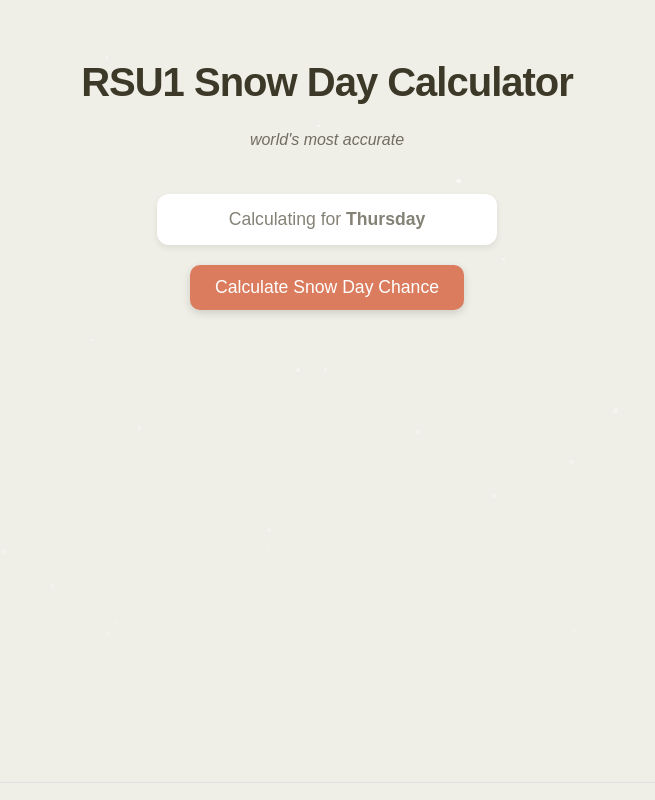
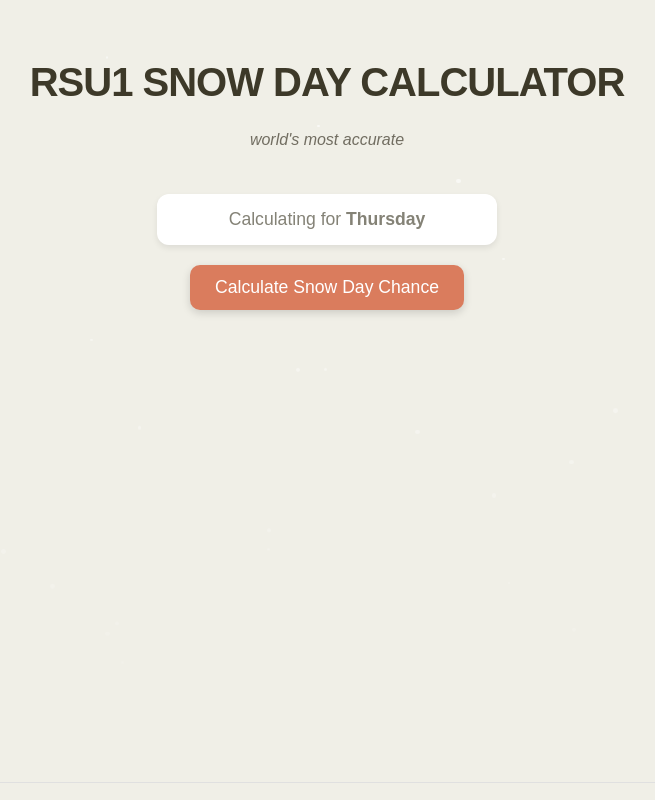
Before and after one commit to declan-wright/snowdaycalculator, a plain HTML site: page index.html in a window 1280 px wide. Shown: the top 800 px of the page, without its empty margins (313-968 px from the left). Drawn offline with Linux system fonts and the light colour scheme; grey boxes are pictures that could not be loaded; a web font is replaced by a local one.

Commit message:
all caps index.html

```diff
--- a/index.html
+++ b/index.html
@@ -315,7 +315,7 @@
 </head>
 <body>
     <div id="snowflakes" aria-hidden="true"></div> <!-- Snowflake container -->
-    <h1>RSU1 Snow Day Calculator</h1>
+    <h1>RSU1 SNOW DAY CALCULATOR</h1>
     <p id="subheading">world's most accurate</p>
     <div id="dateDisplay">Calculating for tomorrow...</div>
     <button id="calculateButton">Calculate Snow Day Chance</button>
```
